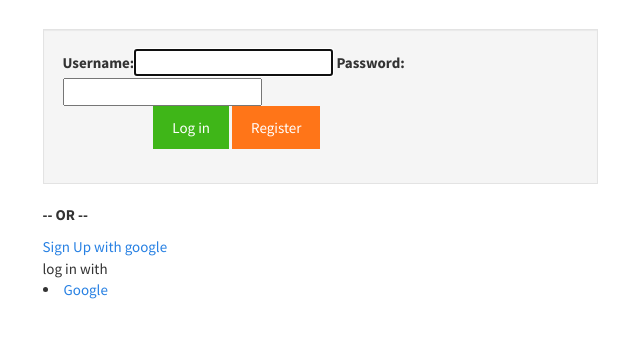
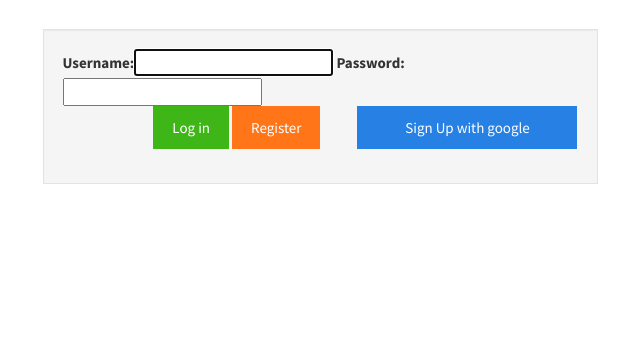
Before and after one commit to staspoberezhnik/django_test, a Django app: page /login/ in a window 1280 px wide. Shown: the part 51-389 px from the top of the page, without its empty margins (320-960 px from the left). Run offline with Django 3.2, Linux system fonts and the light colour scheme; some libraries are stand-ins or nearby versions.

Commit message:
add google login button

```diff
--- a/register/adapters.py
+++ b/register/adapters.py
@@ -10,5 +10,5 @@ class RegisterAdapter(DefaultSocialAccountAdapter):
     def pre_social_login(self, request, sociallogin):
         u = sociallogin.user.email
         if u.split('@')[1] != "capitalhero.com":
-            messages.error(request, 'You not allowed to log in with domain name -' + u.split('@')[1])
+            messages.error(request, 'You not allowed to log in ')
             raise ImmediateHttpResponse(redirect('http://127.0.0.1:8000/login/'))
--- a/register/templates/log_in.html
+++ b/register/templates/log_in.html
@@ -11,12 +11,11 @@
     <form action="{%url 'login'%}" method="post" class="form-horizontal" >
         {% csrf_token %}
         {{ form|bootstrap_horizontal }}
-
         <div class="form-group">
             <div class="col-lg-10 col-lg-offset-2">
                 <button class="btn btn-success" type="submit">Log in</button>
                 <a href='{% url "register" %}' class="btn btn-warning">Register</a>
-
+                <a class="btn btn-primary" style="width: 220px; float: right;" href="{% provider_login_url 'google' %}">Sign Up with google</a>
             </div>
         </div>
     </form>
@@ -25,12 +24,5 @@
     <h3>{{ message }}</h3>
     {% endfor %}
 
- <p><strong>-- OR --</strong></p>
-    <a href="{% provider_login_url 'google' %}">Sign Up with google</a>
-    {% if socialaccount_providers %}
-    <div class="socialaccount_ballot">
-          log in with
-        {% include "socialaccount/snippets/provider_list.html" with process="login" %}
-    </div>
-    {% endif %}
+
 {% endblock %}
--- a/register/urls.py
+++ b/register/urls.py
@@ -1,6 +1,5 @@
 from django.conf.urls import url
 from django.urls import include
-from oauth2_provider.views import AuthorizationView, TokenView, RevokeTokenView
 
 from . import views
 from .views import RegisterView, LogInView, LogOutView, AllUsersView, EditProfileView, ProfileDetailView, \
@@ -29,9 +28,6 @@ urlpatterns = [
 
     url(r'^accounts/', include('allauth.urls')),
 
-    url(r'^authorize/?$', AuthorizationView.as_view(), name="authorize"),
-    url(r'^google_token/?$', TokenView.as_view(), name="token"),
-    url(r'^revoke_token/?$', RevokeTokenView.as_view(), name="revoke-token"),
 
     url(r'^success/$', views.success, name='success'),
 ]
--- a/register/views.py
+++ b/register/views.py
@@ -228,9 +228,7 @@ class ReturnCsvDataView(View):
         writer = csv.writer(pseudo_buffer)
         headers = ('id', 'username', 'email', 'telephone', 'first name', 'last name', 'city from')
         rows = [headers]
-        print(rows)
         rows.extend(users.values_list('pk', 'username', 'email', 'phone_number', 'first_name', 'last_name', 'city'))
-        print(rows)
         response = StreamingHttpResponse((writer.writerow(row) for row in rows),
                                          content_type="text/csv")
         response['Content-Disposition'] = 'attachment; filename="{}"'.format(filename)
```
Also changed, not shown: django_project/settings.py (+1 -13 lines).
